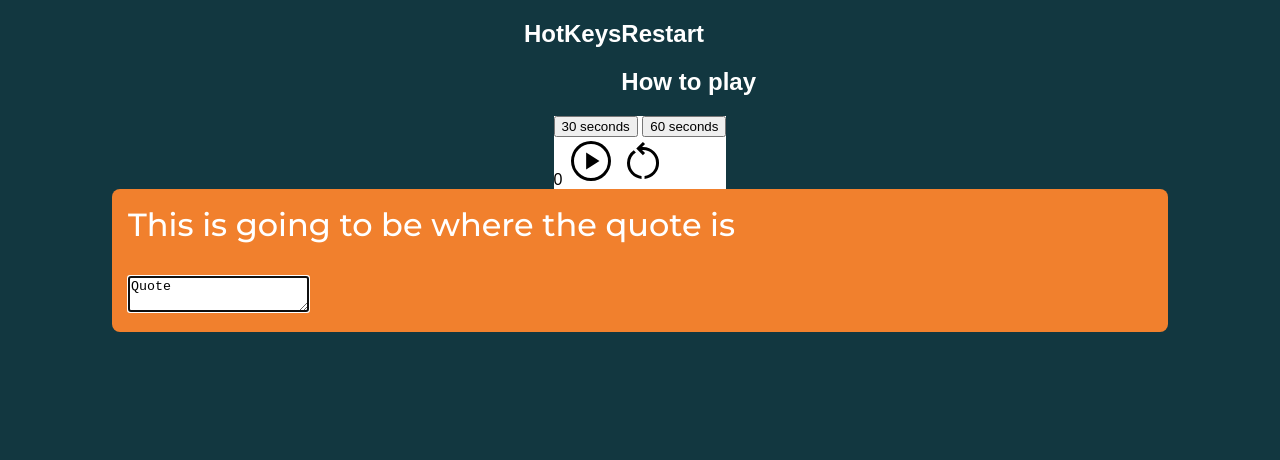
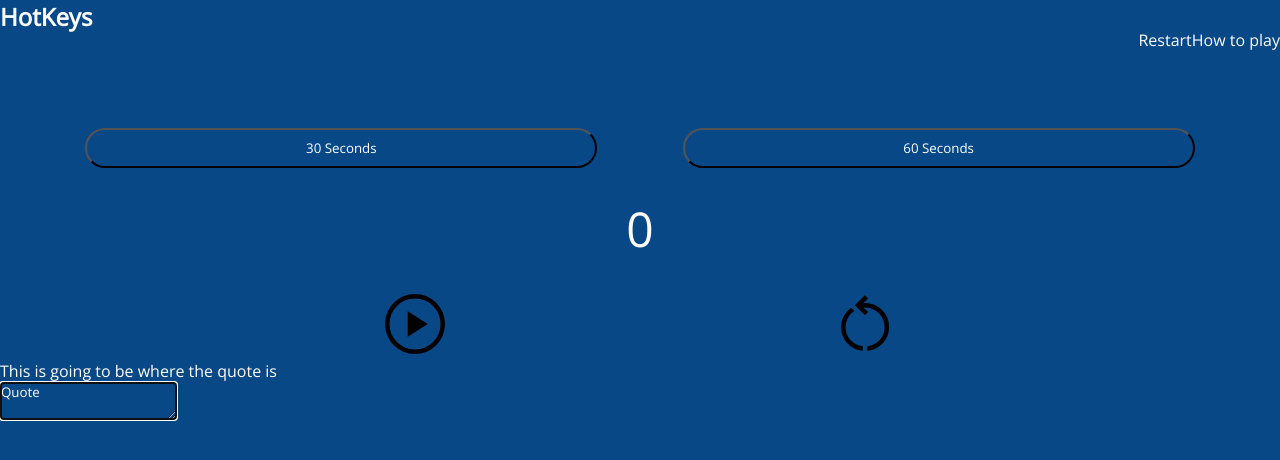
Before and after one commit to maxswaine/typescript-game, a website built with Vite: page index.html in a window 1280 px wide. Built offline with nearby package versions, Linux system fonts and the light colour scheme; no server answers.

Commit message:
redesign the styles. changing the layout and encorporating the timer and start and stop buttons

```diff
--- a/index.html
+++ b/index.html
@@ -12,24 +12,26 @@
         <h2 class="nav__title">HotKeys</h2>
       </div>
       <div class="nav__right">
-        <h2 class="nav__link">Restart</h2>
-        <h2 class="nav__link">How to play</h2>
+        <div class="nav__link">Restart</div>
+        <div class="nav__link">How to play</div>
       </div>
     </nav>
     <div class="timer">
       <div class="timer__time-choice">
-        <button class="timer__button--thirty">30 seconds</button>
-        <button class="timer__button--sixty">60 seconds</button>
+        <button class="timer__button timer__button--thirty">30 Seconds</button>
+        <button class="timer__button timer__button--sixty">60 Seconds</button>
       </div>
       <span class="timer__time--seconds">0</span>
+      <div class="timer__settings">
         <img
-        class="timer__button timer__button--start"
+          class="timer__setting--button-start"
           src="/src/images/play_circle_FILL0_wght400_GRAD0_opsz48.svg"
         />
         <img
-        class="timer__button timer__button--restart"
+          class="timer__setting--button-restart"
           src="src/images/restart_alt_FILL0_wght400_GRAD0_opsz48.svg"
         />
+      </div>
     </div>
     <div class="game-square">
       <div class="game-square__quote">
--- a/src/styles/_body.scss
+++ b/src/styles/_body.scss
@@ -1,55 +1,10 @@
 @use "./variables" as *;
 
-body {
-  font-family: Arial, sans-serif;
+* {
   margin: 0;
   padding: 0;
   box-sizing: border-box;
-  display: flex;
-  flex-direction: column;
-  justify-content: center;
-  align-items: center;
   background-color: $backgroundColor;
   color: white;
-  flex-wrap: wrap;
+  font-family: $inputFont;
 }
-.nav {
-  display: flex;
-  flex-direction: row;
-  &__right {
-    flex-direction: row;
-  }
-}
-
-.game-square {
-  background-color: $textBackground;
-  padding: 1em;
-  border-radius: 0.5em;
-  max-width: 90%;
-  width: 80vw;
-  &__quote {
-    font-family: $quoteFont, Arial, Helvetica, sans-serif;
-    font-size: 2em;
-    margin-bottom: 2rem;
-  }
-  .game-input {
-    color: white;
-    background-color: $textBackground;
-    font-family: $inputFont, Arial, Helvetica, sans-serif;
-    font-size: 2em;
-    justify-content: center;
-    border: 2px $backgroundColor solid;
-    width: 100%;
-    height: 8em;
-    margin: auto;
-    resize: none;
-  }
-}
-
-.correct {
-  color: green;
-}
-
-.incorrect {
-  color: red;
-}
--- /dev/null
+++ b/src/styles/_nav.scss
@@ -0,0 +1,16 @@
+.nav {
+  display: flex;
+  justify-content: space-between;
+  height: 10vh;
+  width: 100%;
+  font-size: auto;
+  &__right {
+    display: flex;
+    flex-direction: row;
+    justify-content: space-evenly;
+    align-items: center;
+  }
+  &__link {
+    margin-right: auto;
+  }
+}
--- /dev/null
+++ b/src/styles/_quote.scss
@@ -0,0 +1,5 @@
+.gamesquare {
+  &__quote {
+    font-family: Arial, Helvetica, sans-serif;
+  }
+}
--- a/src/styles/_timer.scss
+++ b/src/styles/_timer.scss
@@ -1,10 +1,37 @@
-@use "./variables";
-
 .timer {
-  background-color: white;
-  color: black;
+  border-radius: 30px;
+  display: flex;
+  flex-direction: column;
+}
+.timer__time-choice {
+  margin-top: 3em;
+  display: flex;
+  flex-direction: row;
+  justify-content: space-evenly;
+  align-items: center;
+}
+.timer__button {
+  height: 3em;
+  width: 40vw;
+  border-radius: 20px;
 }
 
-.timer__button:hover{
-    cursor: pointer;
+.timer__time--seconds {
+  height: 15vh;
+  font-size: 3em;
+  display: flex;
+  justify-content: center;
+  align-items: center;
 }
+
+.timer__button:hover {
+  cursor: pointer;
+}
+
+.timer__settings {
+  display: flex;
+  justify-content: space-evenly;
+  img {
+    height: 4.5em;
+  }
+}
--- a/src/styles/_variables.scss
+++ b/src/styles/_variables.scss
@@ -1,9 +1,8 @@
-
 @import url("https://fonts.googleapis.com/css2?family=Montserrat:wght@500&family=Open+Sans&display=swap");
 
 $quoteFont: "Montserrat";
 $inputFont: "Open Sans";
 
-$backgroundColor: #123740;
+$backgroundColor: #084887;
 $textBackground: #f1802d;
 $inputBorderColor: #549aab;
--- a/src/styles/main.scss
+++ b/src/styles/main.scss
@@ -1,3 +1,5 @@
 @import "./body";
 @import "./variables";
 @import "./timer";
+@import "./nav";
+@import "./quote"
```
Lines whose indentation alone changed are shown as unchanged.
